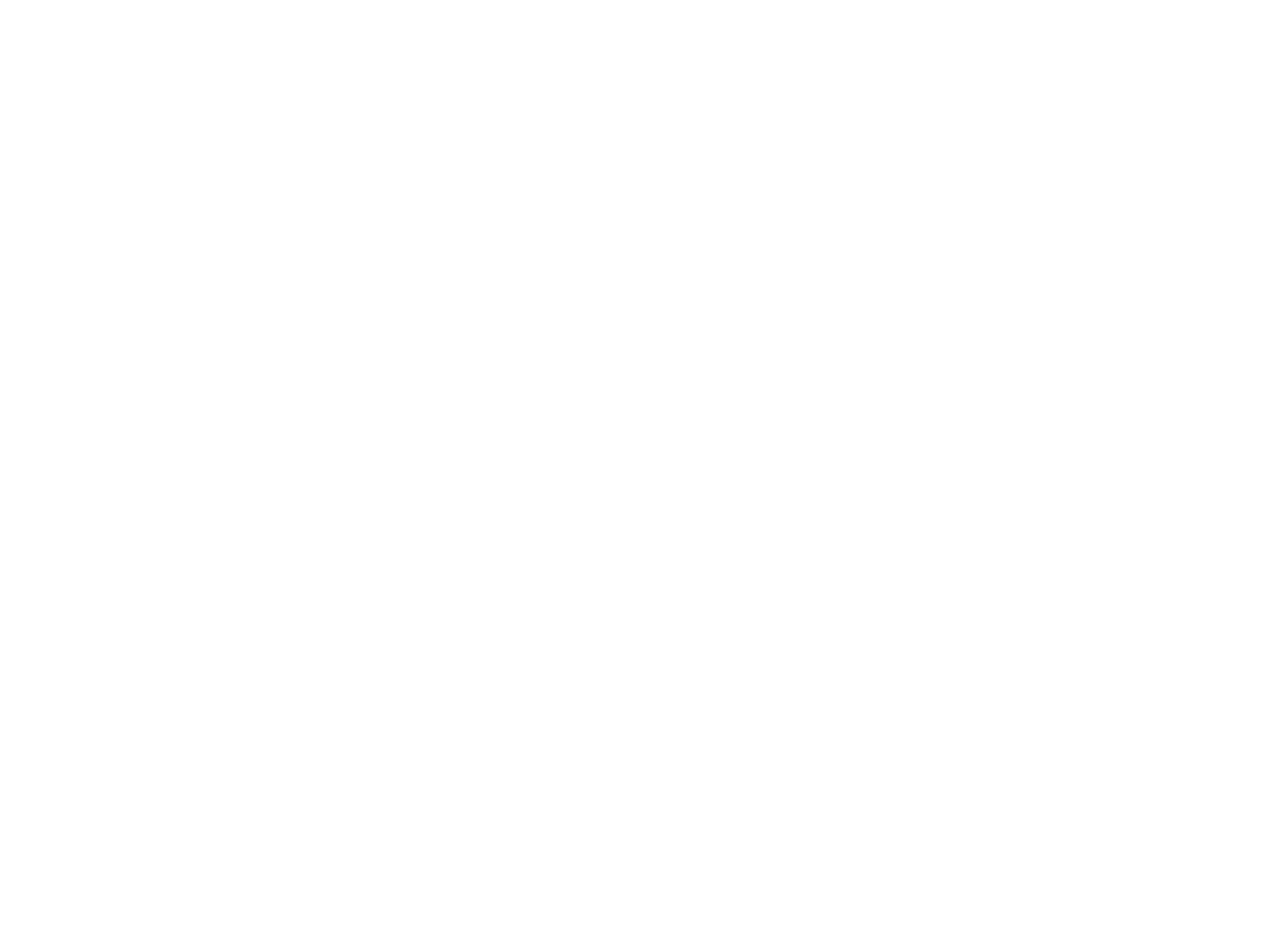
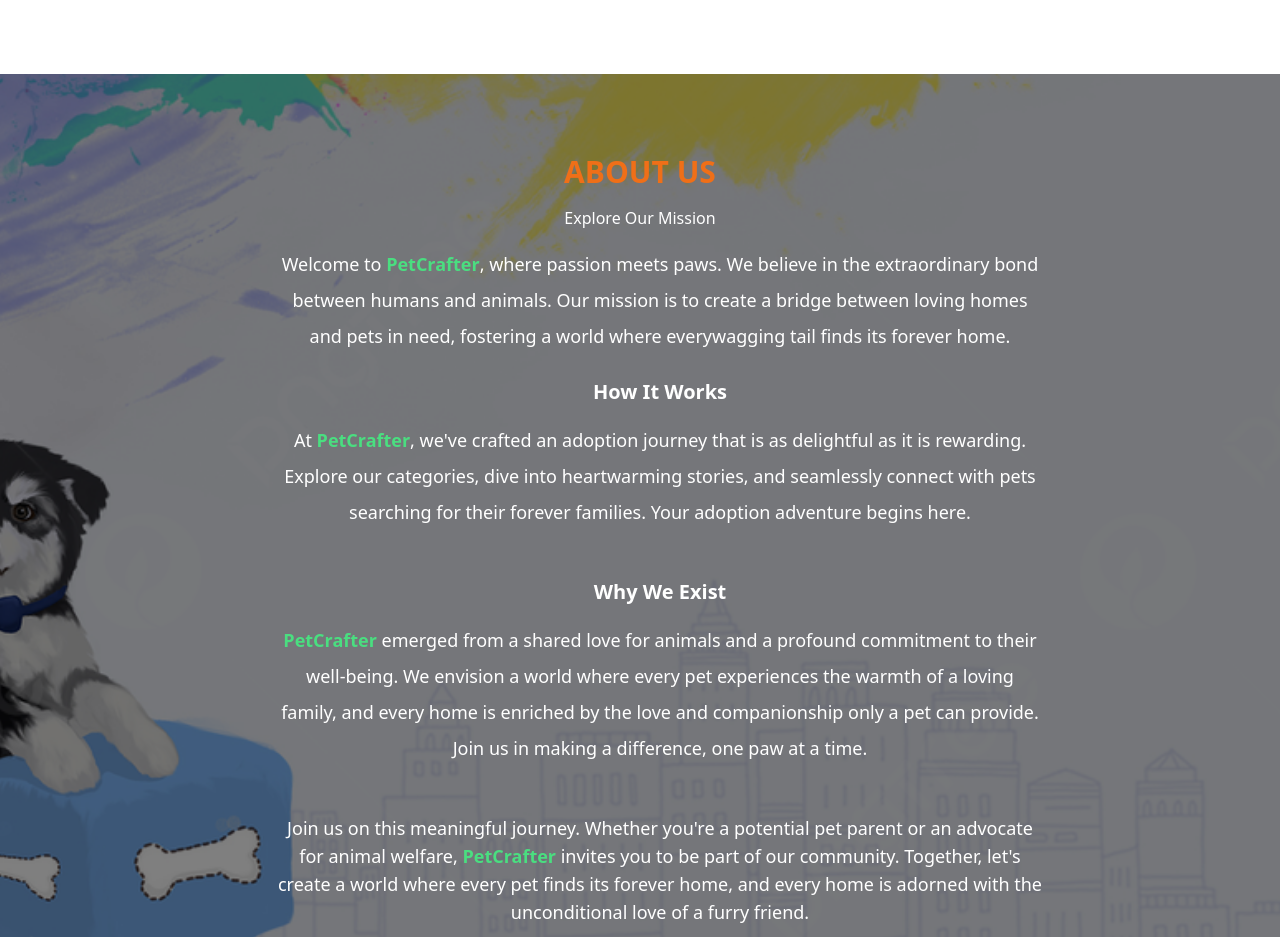
Before and after one commit to rayhan360/petCrafter-client, a React (Vite) app: page / in a window 1280 px wide. Shown: the part 1860-2797 px from the top of the page. Before the commit the page ends 1854 px from the top, so only its background shows below. Built offline with nearby package versions, Linux system fonts and the light colour scheme; no server answers.

Commit message:
added about us section design in home page

```diff
--- /dev/null
+++ b/src/Pages/Home/AboutUs/AboutUs.css
@@ -0,0 +1,5 @@
+.about-items{
+    background-image: url('../../../assets/backgroundAbout.jpg');
+    background-repeat: no-repeat;
+    background-size: cover;
+}
--- /dev/null
+++ b/src/Pages/Home/AboutUs/AboutUs.jsx
@@ -0,0 +1,58 @@
+
+import Title from "../../../components/Common/Title";
+import "./AboutUs.css";
+
+const AboutUs = () => {
+  return (
+    <div className="about-items bg-fixed bg-cover bg-center text-white my-20">
+      <div className="bg-black bg-opacity-50 pt-12 pb-20 px-6 md:px-36">
+        <Title heading="About Us" subHeading="Explore Our Mission" />
+
+        <div className="md:flex justify-center items-center text-center">
+          <div className="md:ml-10 max-w-3xl">
+            <p className="mb-6 text-lg leading-loose">
+              Welcome to <span className="text-green-400 font-bold">PetCrafter</span>,
+              where passion meets paws. We believe in the
+              extraordinary bond between humans and animals. Our mission is to
+              create a bridge between loving homes and pets in need, fostering a
+              world where everywagging tail finds its forever home.
+            </p>
+
+            <div className="mb-12">
+              <p className="text-xl font-bold mb-4">How It Works</p>
+              <p className="text-lg leading-loose">
+                At <span className="text-green-400 font-bold">PetCrafter</span>, we&apos;ve crafted an adoption journey that is as
+                delightful as it is rewarding. Explore our categories, dive into
+                heartwarming stories, and seamlessly connect with pets searching
+                for their forever families. Your adoption adventure begins here.
+              </p>
+            </div>
+
+            <div className="mb-12">
+              <p className="text-xl font-bold mb-4">Why We Exist</p>
+              <p className="text-lg leading-loose">
+                <span className="text-green-400 font-bold">PetCrafter</span> emerged from a shared love for animals and a profound
+                commitment to their well-being. We envision a world where every
+                pet experiences the warmth of a loving family, and every home is
+                enriched by the love and companionship only a pet can provide.
+                Join us in making a difference, one paw at a time.
+              </p>
+            </div>
+
+            <div>
+              <p className="text-lg">
+                Join us on this meaningful journey. Whether you&apos;re a potential
+                pet parent or an advocate for animal welfare, <span className="text-green-400 font-bold">PetCrafter</span> invites
+                you to be part of our community. Together, let&apos;s create a world
+                where every pet finds its forever home, and every home is
+                adorned with the unconditional love of a furry friend.
+              </p>
+            </div>
+          </div>
+        </div>
+      </div>
+    </div>
+  );
+};
+
+export default AboutUs;
--- a/src/Pages/Home/Category/Category.jsx
+++ b/src/Pages/Home/Category/Category.jsx
@@ -20,7 +20,7 @@
         subHeading="Find Joy in Every Adoption - Choose Your Ideal Pet Today!"
       ></Title>
 
-      <div className="grid grid-cols-1 lg:grid-cols-4 gap-4 mt-10">
+      <div className="grid grid-cols-1 md:grid-cols-2 lg:grid-cols-4 gap-4 mt-10">
         {cateegory.map((item) => (
           <div key={item._id}>
             <div className="card shadow-xl bg-[#f8c29e]">
--- a/src/Pages/Home/Home.jsx
+++ b/src/Pages/Home/Home.jsx
@@ -1,3 +1,4 @@
+import AboutUs from "./AboutUs/AboutUs";
 import Banner from "./Banner/Banner";
 import CallToAction from "./CallToAction/CallToAction";
 import Category from "./Category/Category";
@@ -9,6 +10,7 @@
             <Banner></Banner>
             <Category></Category>
             <CallToAction></CallToAction>
+            <AboutUs></AboutUs>
         </div>
     );
 };
--- a/src/Pages/Shared/Navbar/Navbar.jsx
+++ b/src/Pages/Shared/Navbar/Navbar.jsx
@@ -1,7 +1,7 @@
 import { Link, NavLink } from "react-router-dom";
 import { AiOutlineMenu, AiOutlineClose } from "react-icons/ai";
 import { useState } from "react";
-import "./Navbar.css"
+import "./Navbar.css";
 
 const Navbar = () => {
   const [open, setOpen] = useState(false);
@@ -24,7 +24,7 @@
           </div>
           <div>
             <nav
-              className={`absolute  lg:block lg:static px-5 ${
+              className={`absolute bg-[#e7c7b1] z-50 lg:bg-transparent lg:block lg:static px-5 ${
                 open ? "right-1" : "-right-72"
               } ${open ? "block" : "hidden"}`}
             >
```
Also changed, not shown: src/assets/backgroundAbout.jpg (added). Lines whose indentation alone changed are shown as unchanged.
